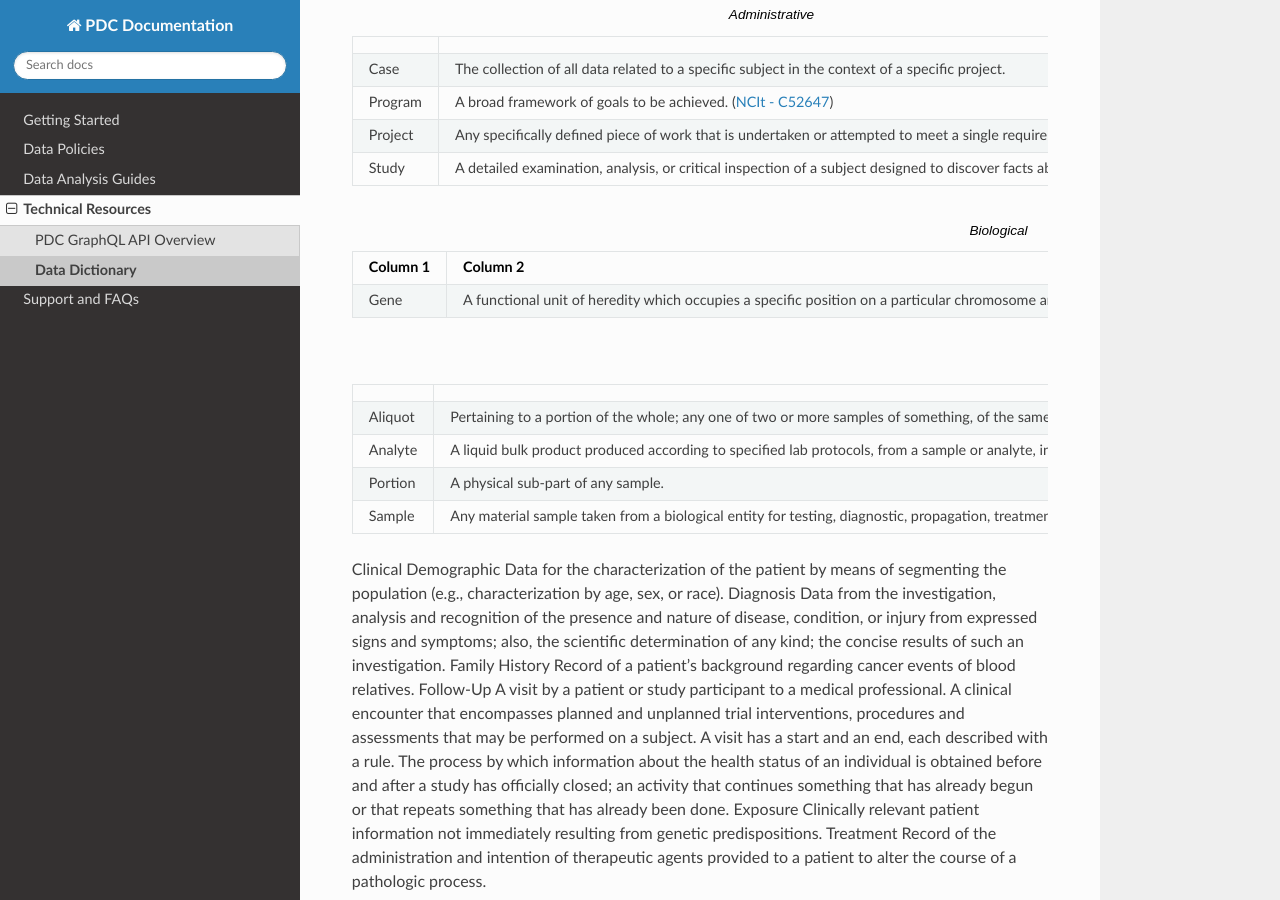
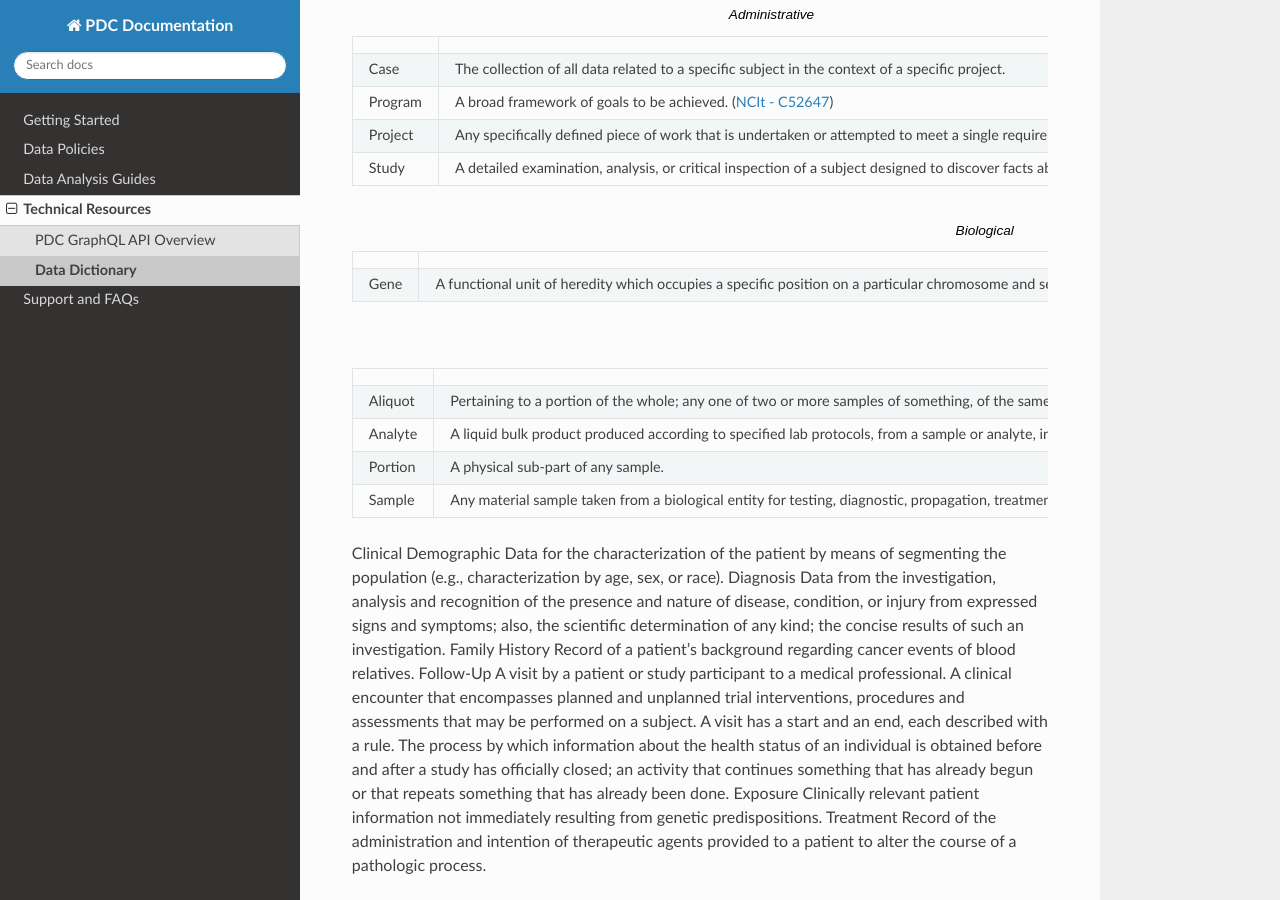
Before and after one commit to dev24665/test-all-rtd, a Sphinx documentation site: the page built from docs/source/tech_resources_data_dictionary.rst, in a window 1280 px wide and 900 px high, scrolled down 310 px. Built offline with Sphinx 7.4.7 and the Read the Docs theme 3.1.0, drawn with Linux system fonts in a browser that asks for light colours; pages that are not in the unit, such as notebooks, are missing from menus.

Commit message:
Update tech_resources_data_dictionary.rst

```diff
--- a/docs/source/tech_resources_data_dictionary.rst
+++ b/docs/source/tech_resources_data_dictionary.rst
@@ -23,8 +23,8 @@ Administrative
    :widths: 25 75
    :header-rows: 1
 
-   * - Column 1
-     - Column 2
+   * -
+     -
    * - Gene
      - A functional unit of heredity which occupies a specific position on a particular chromosome and serves as the template for a product that contributes to a phenotype or a biological function.
 
```
